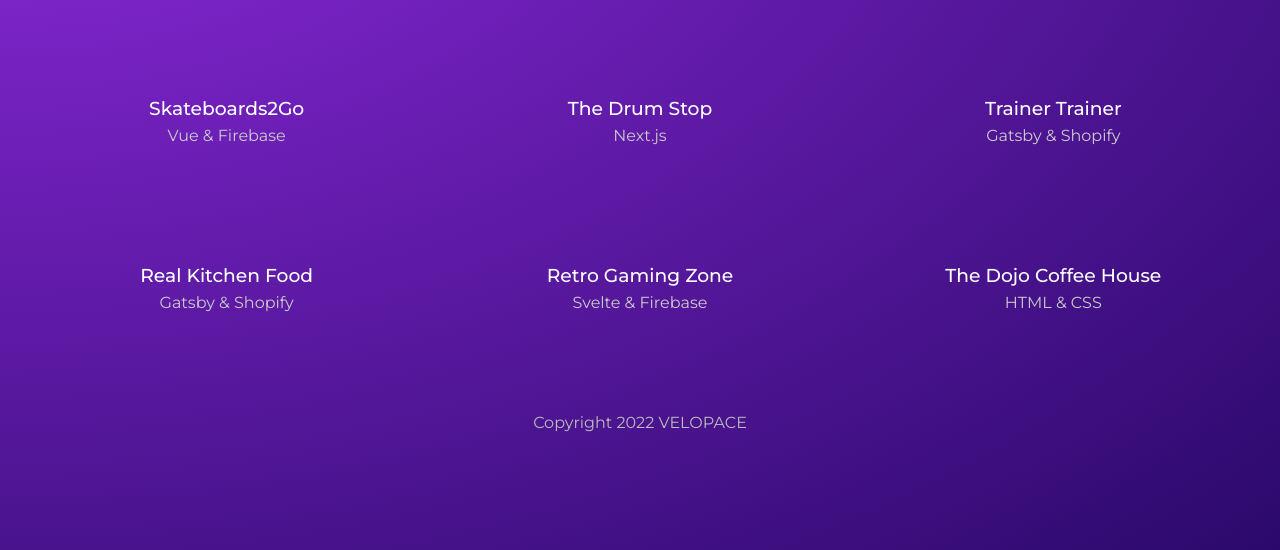
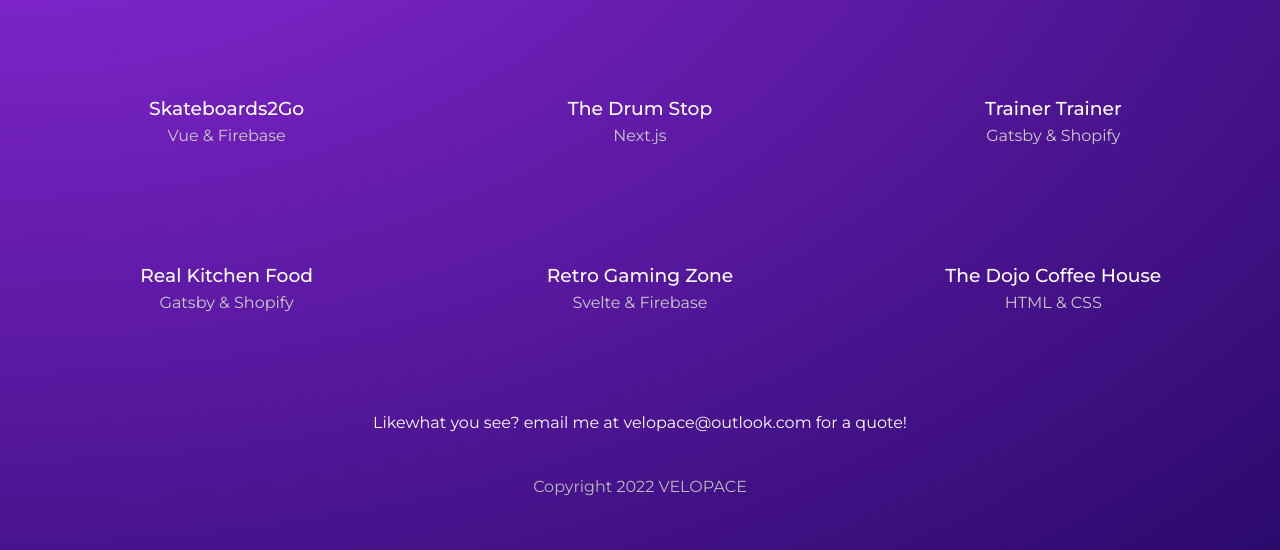
Before and after one commit to velopace/gatsby-portfolio, a Gatsby site: page /projects in a window 1280 px wide. Shown: the part 250-800 px from the top of the page. Built offline with nearby package versions, Linux system fonts and the light colour scheme; Gatsby itself is replaced by a stand-in of ours.

Commit message:
multi query

```diff
--- a/gatsby-config.js
+++ b/gatsby-config.js
@@ -19,6 +19,7 @@
   siteMetadata: {
     title: 'VELOPACE',
     description: 'Web Development Portfolio',
-    copyright: 'This website is copyright 2022 VELOPACE'
+    copyright: 'This website is copyright 2022 VELOPACE',
+    contact: 'velopace@outlook.com'
   }
 }
--- a/src/pages/index.js
+++ b/src/pages/index.js
@@ -12,7 +12,7 @@
         <div>
           <h2>Design</h2>
           <h3>Develop & Deploy</h3>
-          <p>Web developer based in Little Rock.</p>
+          <p>Web developer based in US</p>
           <Link className={styles.btn} to="/projects">My Portfolio Projects</Link>
         </div>
         <img src="/banner.png" alt="site banner" style={{ maxWidth: '100%' }} />
--- a/src/pages/projects/index.js
+++ b/src/pages/projects/index.js
@@ -5,7 +5,8 @@
 import * as styles from '../../styles/projects.module.css'
 
 export default function Projects({ data }) {
-  const projects = data.allMarkdownRemark.nodes
+  const projects = data.projects.nodes
+  const contact = data.contact.siteMetadata.contact
 
   return (
     <Layout>
@@ -22,6 +23,7 @@
             </Link>
           ))}
         </div>
+        <p>Likewhat you see? email me at {contact} for a quote!</p>
       </div>
     </Layout>
   )
@@ -29,7 +31,7 @@
 
 export const query = graphql`
   query ProjectsPage {
-    allMarkdownRemark(sort: {fields: frontmatter___date, order: DESC}) {
+    projects: allMarkdownRemark(sort: {fields: frontmatter___date, order: DESC}) {
       nodes {
         id
         frontmatter {
@@ -40,5 +42,10 @@
         }
       }
     }
+    contact: site {
+      siteMetadata {
+        contact
+      }
+    }
   }
 `
```
